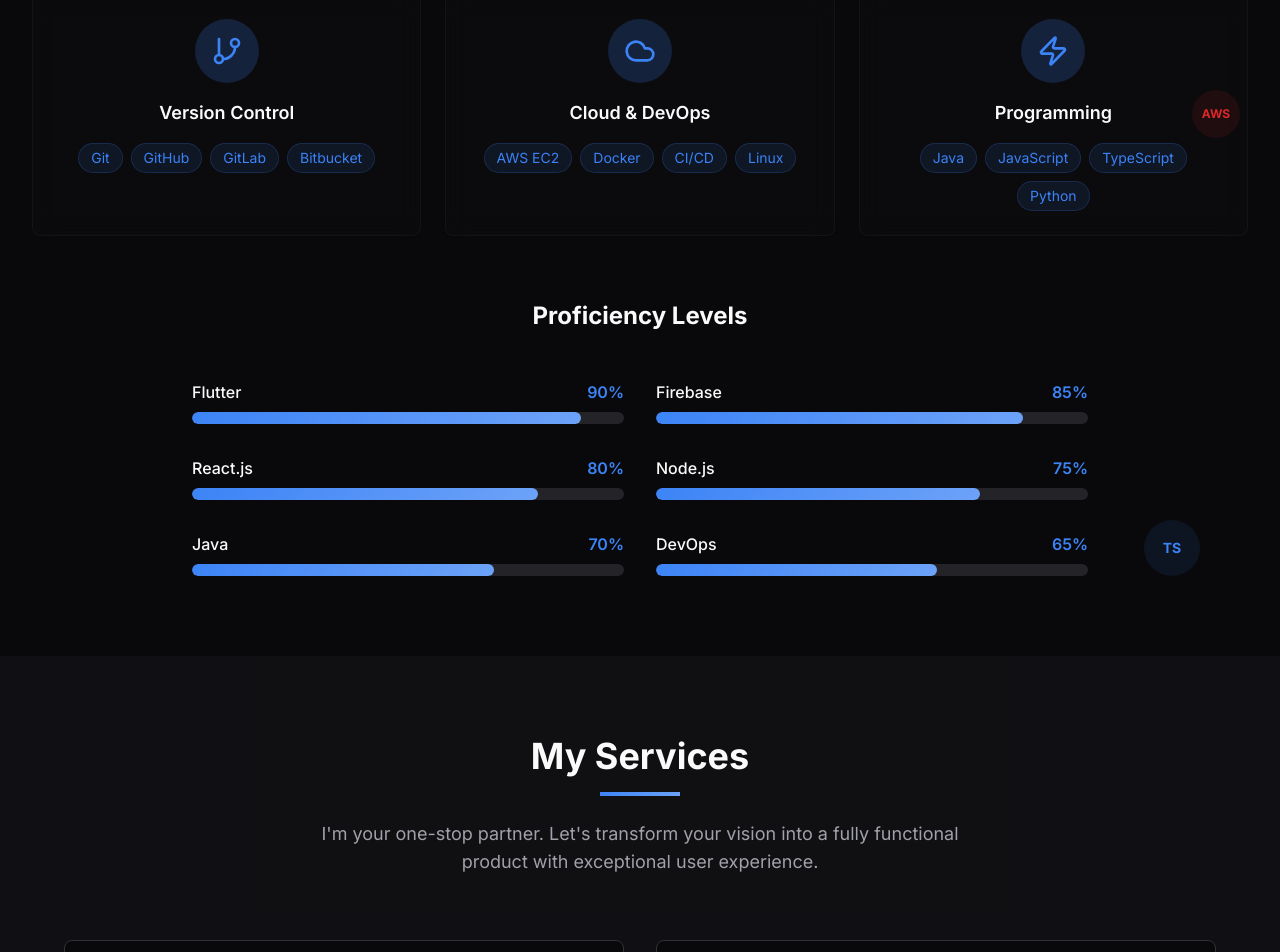
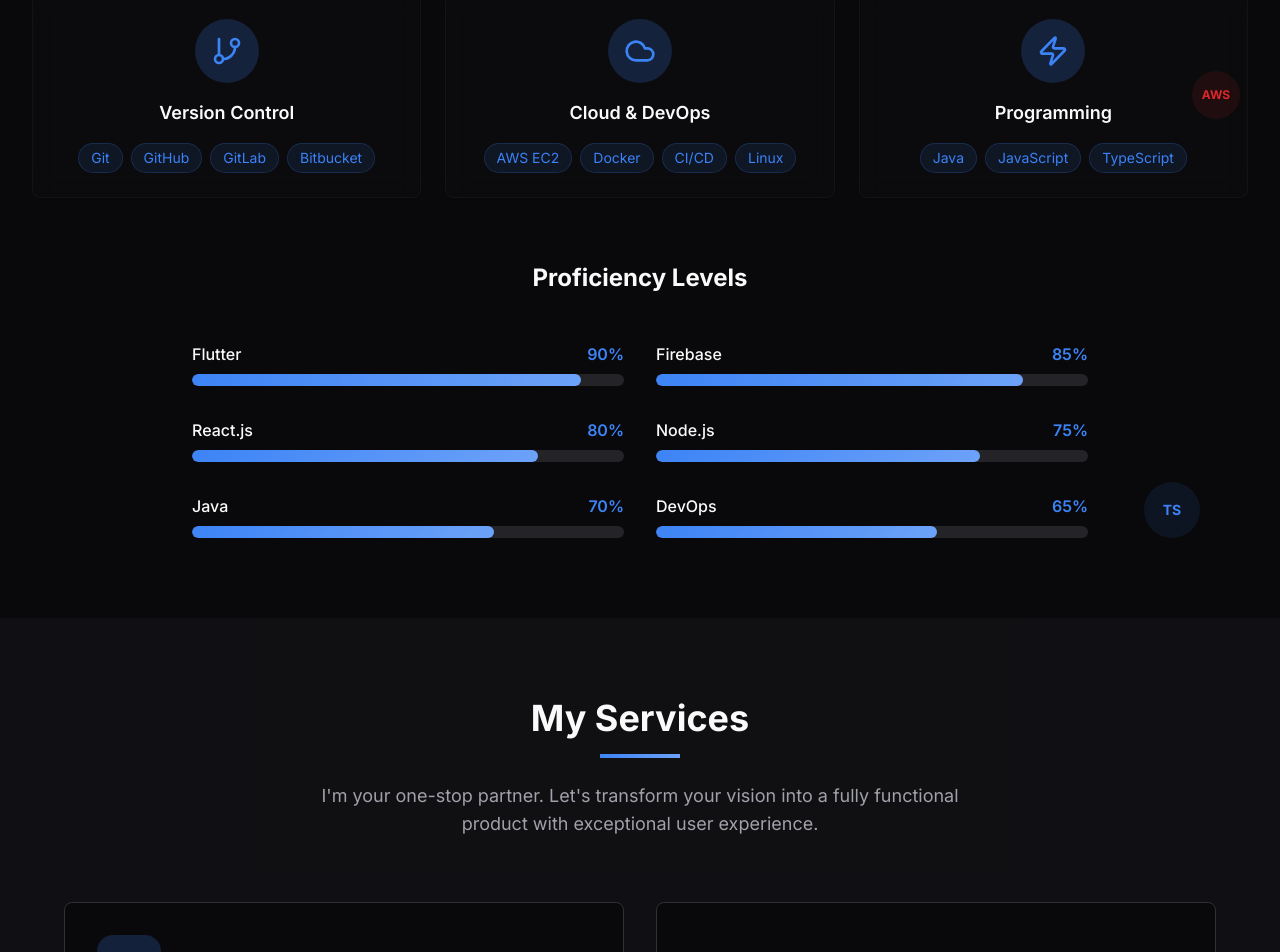
Before and after one commit to ashwini-gupta1807/my-portfolio, a React (Vite) app: page / in a window 1280 px wide. Shown: the part 2836-3788 px from the top of the page. Built offline with nearby package versions, Linux system fonts and the light colour scheme.

Commit message:
Remove Python from skills
Remove Python from the skills section.

```diff
--- a/src/components/Skills.tsx
+++ b/src/components/Skills.tsx
@@ -31,7 +31,7 @@ const Skills = () => {
     {
       icon: Zap,
       title: "Programming",
-      skills: ["Java", "JavaScript", "TypeScript", "Python"]
+      skills: ["Java", "JavaScript", "TypeScript"]
     }
   ];
 
```
